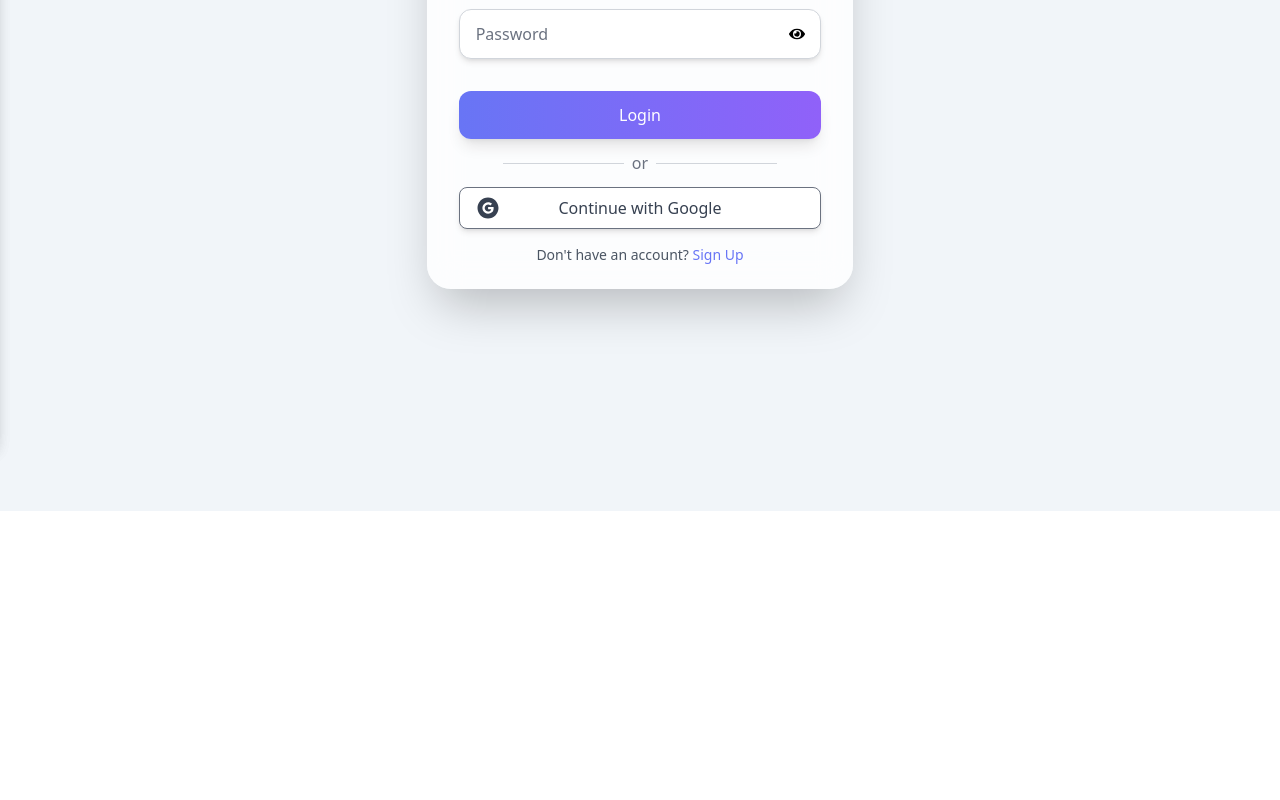
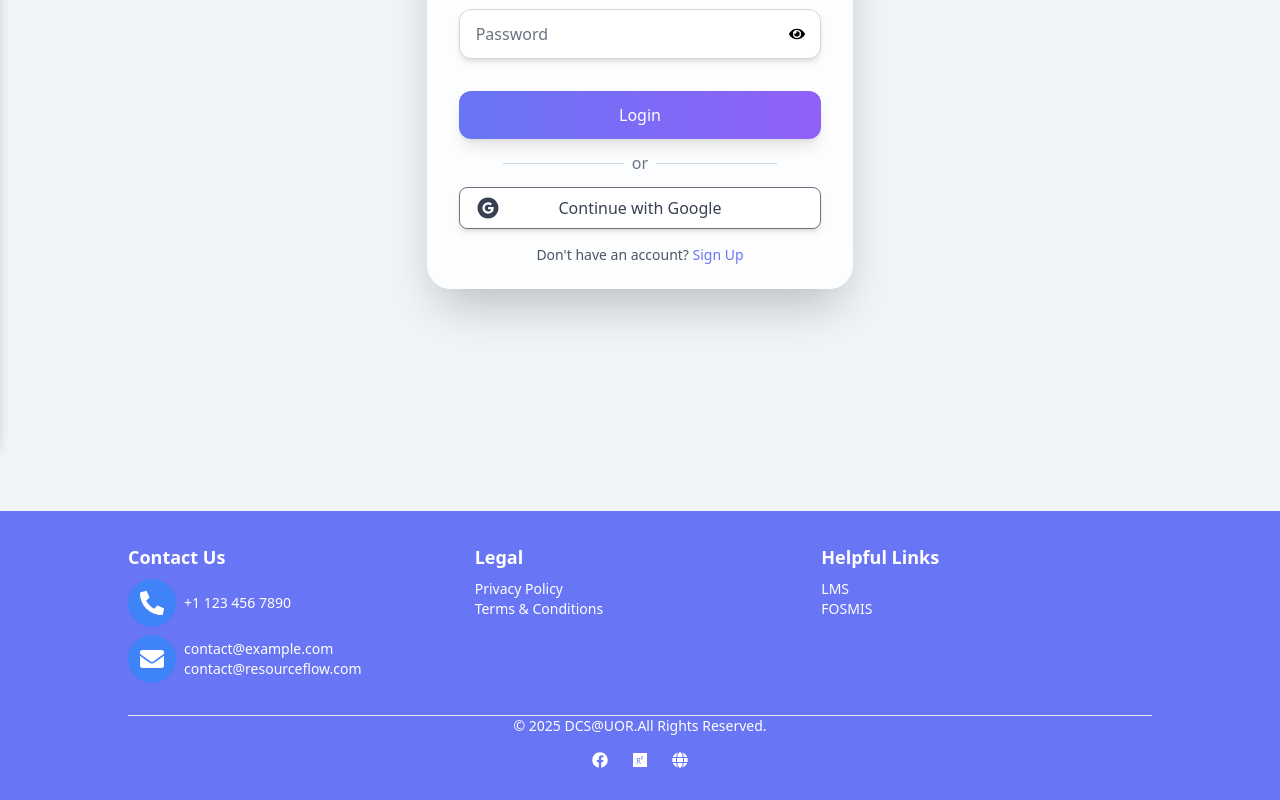
Before and after one commit to SankalpaUD/DRMS, a React (Vite) app in the folder frontend/: page /login in a window 1280 px wide. Shown: the part 353-1153 px from the top of the page. Before the commit the page ends 864 px from the top, so only its background shows below. Built offline with nearby package versions, Linux system fonts and the light colour scheme; no server answers.

Commit message:
Added changes to App and Footer to work with userguide and sidebar

```diff
--- a/frontend/src/App.jsx
+++ b/frontend/src/App.jsx
@@ -1,7 +1,6 @@
 import React, { useState } from 'react';
 import { BrowserRouter as Router, Route, Routes, useLocation } from 'react-router-dom';
 import Home from './pages/Home';
-import Userguide from './pages/UserGuide';
 import Signup from './pages/Signup';
 import Login from './pages/Login';
 import Navbar from './components/navbar';
@@ -23,6 +22,7 @@ import Footer from './components/Footer';
 import ResourceRequestForm from './pages/ResourceRequestForm';
 import AdminResourceRequests from './pages/AdminResourceRequests';
 import ContactUs from './pages/ContactUs';
+import UserGuide from './pages/Userguide';
 
 function MainApp() {
   const [isSidebarOpen, setIsSidebarOpen] = useState(false);
@@ -43,7 +43,7 @@ function MainApp() {
             <Route path="/" element={<Landing />} />
             <Route path="/home" element={<Home />} />
             <Route path="/contact-us" element={<ContactUs />} />
-            <Route path="/user-guide" element={<Userguide />} />
+            <Route path="/user-guide" element={<UserGuide/>} />
             <Route path="/signup" element={<Signup />} />
             <Route path="/login" element={<Login />} />
             <Route path="/resources" element={<Resources />} />
@@ -69,7 +69,7 @@ function MainApp() {
           </Routes>
         </div>
       </div>
-      {location.pathname === '/home' && <Footer />}
+      {!isLandingPage && <Footer isSidebarOpen={isSidebarOpen} />}
     </div>
   );
 }
--- a/frontend/src/components/Footer.jsx
+++ b/frontend/src/components/Footer.jsx
@@ -1,14 +1,23 @@
 import React from 'react';
 import {FaFacebook, FaGlobe, FaPhoneAlt, FaEnvelope, FaResearchgate } from 'react-icons/fa';
 
-function Footer() {
+function Footer({ isSidebarOpen }) {
   return (
-
-    <div className=" py-8 px-4 sm:px-8 md:px-16 lg:px-24 xl:px-32  bg-indigo-500 text-white ">
+    <footer
+    className={` ${
+      isSidebarOpen ? 'ml-56' : 'ml-0'
+    }`}
+  >
+    <div className=" py-8 px-4 sm:px-8 md:px-16 lg:px-24 xl:px-32  bg-indigo-500 text-white  ">
       <div className="grid grid-cols-1 sm:grid-cols-2 md:grid-cols-3 gap-4">
 
       <div className="text-left  ">
-          <h3 className="text-lg font-bold mb-2 text-left text-flex">Contact Us</h3>
+          <h3 className="text-lg font-bold mb-2 text-left text-flex"><a
+                href="/contact-us"
+                className="text-primary hover:text-primary-foreground  hover:text-yellow-300"
+              >
+                Contact Us
+              </a></h3>
           <ul className="text-sm space-y-2 flex flex-col " >
 
             <li>
@@ -112,7 +121,7 @@ function Footer() {
   	 			</div>
 
     </div>
-
+    </footer>
   )
 }
 
```
